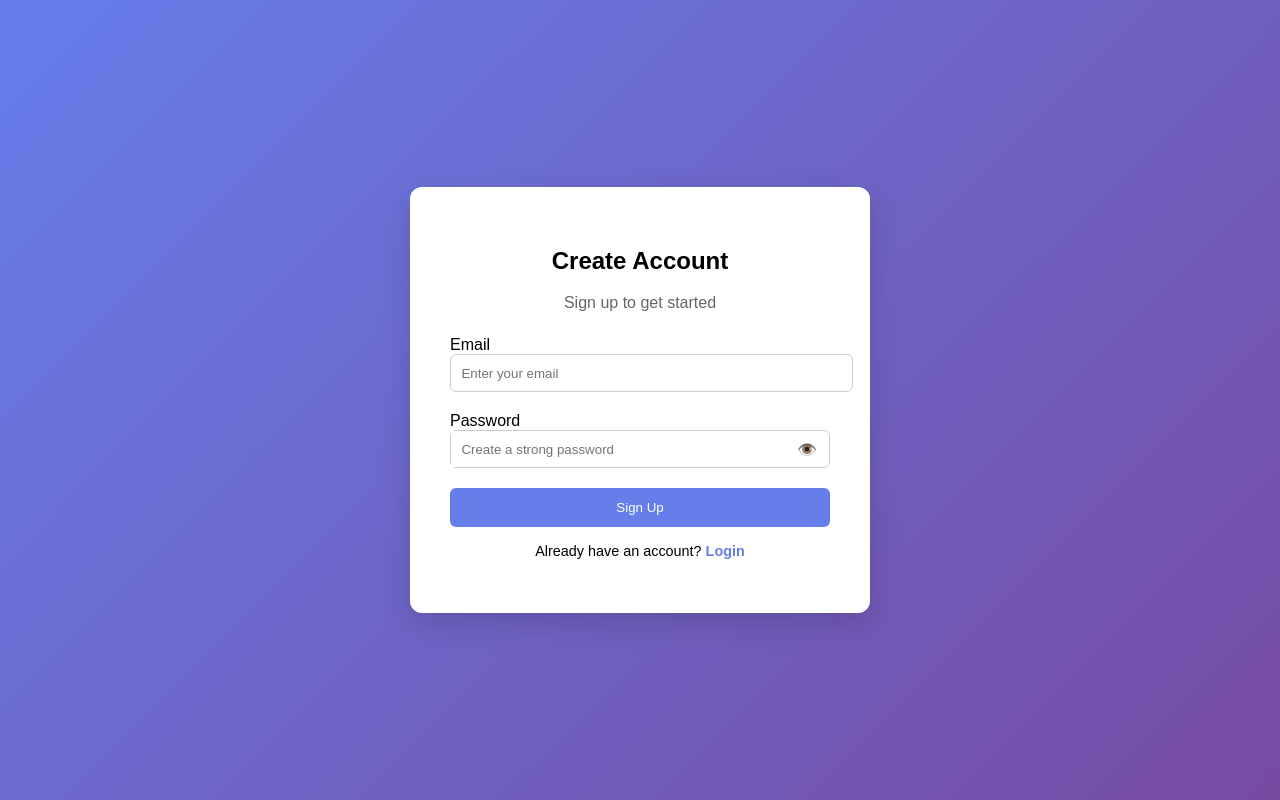
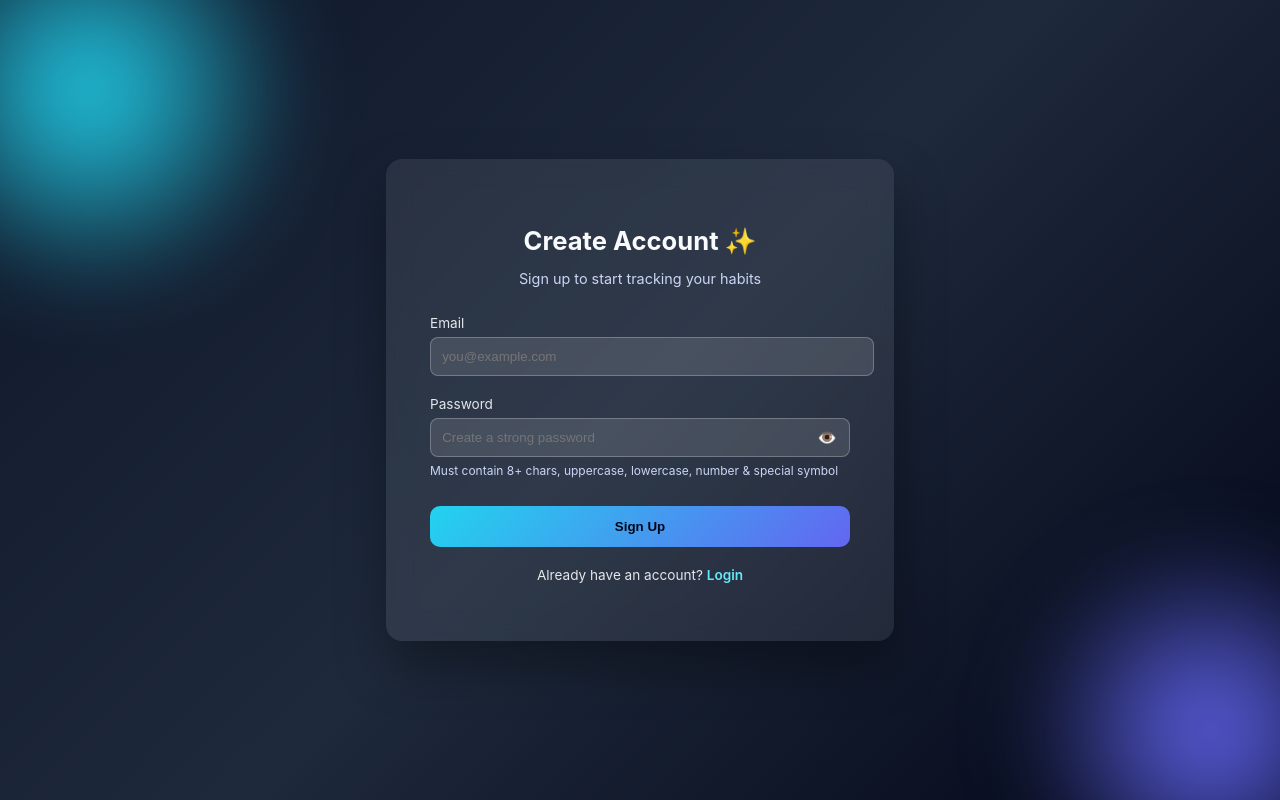
Before and after one commit to KaushalMikaelson/habit-tracker, a React (Create React App) app in the folder frontend/: page /signup in a window 1280 px wide. Built offline with nearby package versions, Linux system fonts and the light colour scheme.

Commit message:
Polished Login and Signup with improved UX

```diff
--- a/frontend/src/pages/Login.js
+++ b/frontend/src/pages/Login.js
@@ -1,4 +1,4 @@
-import React, { useState } from "react";
+import React, { useState, useEffect } from "react";
 import { useAuth } from "../auth/AuthContext";
 import api from "../api/axios";
 import { jwtDecode } from "jwt-decode";
@@ -12,43 +12,59 @@ function Login() {
 
     const { login } = useAuth();
 
+    // ✅ Prefill last used email
+    useEffect(() => {
+        const savedEmail = localStorage.getItem("lastLoggedInEmail");
+        if (savedEmail) setEmail(savedEmail);
+    }, []);
+
     const handleSubmit = async (e) => {
         e.preventDefault();
+        if (loading) return;
+
         setError("");
         setLoading(true);
 
         try {
             const res = await api.post("/auth/login", { email, password });
-            const decodedToken = jwtDecode(res.data.token);
-            console.log("DECODED TOKEN OBJECT:", decodedToken);
-            localStorage.setItem("token", res.data.token);
 
-            login({
-                userId: decodedToken.id,
-                email: decodedToken.email,
+            localStorage.setItem("lastLoggedInEmail", email);
 
-            });
+            login(res.data.token);
         } catch (err) {
-            setError("Invalid email or password");
+            if (!err.response) {
+                setError("Server unavailable. Please try again later.");
+            } else if (err.response.status === 401) {
+                setError("Invalid email or password.");
+            } else {
+                setError("Something went wrong. Please try again.");
+            }
         } finally {
             setLoading(false);
         }
     };
 
     return (
-        <div style={styles.container}>
+        <div style={styles.page}>
+            {/* Decorative blurred shapes */}
+            <div style={styles.blobOne} />
+            <div style={styles.blobTwo} />
+
             <form style={styles.card} onSubmit={handleSubmit}>
-                <h2 style={styles.title}>Welcome Back</h2>
-                <p style={styles.subtitle}>Login to continue</p>
+                <h2 style={styles.title}>Welcome Back 👋</h2>
+                <p style={styles.subtitle}>
+                    Log in to continue tracking your habits
+                </p>
 
                 {error && <div style={styles.error}>{error}</div>}
 
                 <div style={styles.group}>
-                    <label>Email</label>
+                    <label style={styles.label}>Email</label>
                     <input
                         type="email"
-                        placeholder="Enter your email"
+                        placeholder="you@example.com"
                         value={email}
+                        disabled={loading}
                         onChange={(e) => setEmail(e.target.value)}
                         required
                         style={styles.input}
@@ -56,12 +72,13 @@ function Login() {
                 </div>
 
                 <div style={styles.group}>
-                    <label>Password</label>
+                    <label style={styles.label}>Password</label>
                     <div style={styles.passwordBox}>
                         <input
                             type={showPassword ? "text" : "password"}
                             placeholder="Enter your password"
                             value={password}
+                            disabled={loading}
                             onChange={(e) => setPassword(e.target.value)}
                             required
                             style={styles.passwordInput}
@@ -92,82 +109,148 @@ function Login() {
     );
 }
 
-/* ---------- Styles ---------- */
+/* ================= STYLES ================= */
 
 const styles = {
-    container: {
+    page: {
         minHeight: "100vh",
         display: "flex",
         alignItems: "center",
         justifyContent: "center",
-        background: "linear-gradient(135deg, #667eea, #764ba2)",
-        fontFamily: "Arial, sans-serif",
+        position: "relative",
+        overflow: "hidden",
+        background:
+            "linear-gradient(135deg, #0f172a, #1e293b, #020617)",
+        fontFamily: "Inter, system-ui, sans-serif",
     },
+
+    blobOne: {
+        position: "absolute",
+        width: "420px",
+        height: "420px",
+        background: "radial-gradient(circle, #6366f1, transparent 70%)",
+        top: "-120px",
+        left: "-120px",
+        filter: "blur(40px)",
+    },
+
+    blobTwo: {
+        position: "absolute",
+        width: "380px",
+        height: "380px",
+        background: "radial-gradient(circle, #22d3ee, transparent 70%)",
+        bottom: "-120px",
+        right: "-120px",
+        filter: "blur(40px)",
+    },
+
     card: {
-        background: "#fff",
-        padding: "2.5rem",
+        position: "relative",
+        zIndex: 1,
         width: "100%",
-        maxWidth: "380px",
-        borderRadius: "12px",
-        boxShadow: "0 10px 30px rgba(0,0,0,0.15)",
+        maxWidth: "400px",
+        padding: "2.75rem",
+        borderRadius: "16px",
+        background: "rgba(255, 255, 255, 0.08)",
+        backdropFilter: "blur(14px)",
+        boxShadow: "0 25px 50px rgba(0,0,0,0.35)",
+        color: "#f9fafb",
     },
-    title: { textAlign: "center" },
+
+    title: {
+        textAlign: "center",
+        fontSize: "1.6rem",
+        fontWeight: 700,
+        marginBottom: "0.25rem",
+    },
+
     subtitle: {
         textAlign: "center",
-        color: "#666",
-        marginBottom: "1.5rem",
+        fontSize: "0.9rem",
+        color: "#cbd5f5",
+        marginBottom: "1.75rem",
     },
+
     error: {
-        background: "#ffe5e5",
-        color: "#d8000c",
+        background: "rgba(239,68,68,0.15)",
+        color: "#fecaca",
         padding: "0.6rem",
-        borderRadius: "6px",
+        borderRadius: "8px",
         marginBottom: "1rem",
         textAlign: "center",
+        fontSize: "0.85rem",
     },
-    group: { marginBottom: "1.25rem" },
+
+    group: {
+        marginBottom: "1.25rem",
+    },
+
+    label: {
+        fontSize: "0.85rem",
+        marginBottom: "0.35rem",
+        display: "block",
+        color: "#e5e7eb",
+    },
+
     input: {
         width: "100%",
-        padding: "0.65rem",
-        borderRadius: "6px",
-        border: "1px solid #ccc",
+        padding: "0.7rem",
+        borderRadius: "8px",
+        border: "1px solid rgba(255,255,255,0.25)",
+        background: "rgba(255,255,255,0.12)",
+        color: "#fff",
+        outline: "none",
     },
+
     passwordBox: {
         display: "flex",
         alignItems: "center",
-        border: "1px solid #ccc",
-        borderRadius: "6px",
+        borderRadius: "8px",
+        border: "1px solid rgba(255,255,255,0.25)",
+        background: "rgba(255,255,255,0.12)",
     },
+
     passwordInput: {
         flex: 1,
-        padding: "0.65rem",
+        padding: "0.7rem",
         border: "none",
+        background: "transparent",
+        color: "#fff",
         outline: "none",
     },
+
     eye: {
         background: "none",
         border: "none",
         cursor: "pointer",
         padding: "0 0.75rem",
         fontSize: "1rem",
+        color: "#e5e7eb",
     },
+
     button: {
         width: "100%",
-        padding: "0.75rem",
-        background: "#667eea",
-        color: "#fff",
+        padding: "0.8rem",
+        marginTop: "0.5rem",
+        background: "linear-gradient(135deg, #6366f1, #22d3ee)",
+        color: "#020617",
+        fontWeight: 700,
         border: "none",
-        borderRadius: "6px",
+        borderRadius: "10px",
         cursor: "pointer",
+        opacity: 1,
     },
+
     footer: {
         textAlign: "center",
-        marginTop: "1rem",
-        fontSize: "0.9rem",
+        marginTop: "1.25rem",
+        fontSize: "0.85rem",
+        color: "#e5e7eb",
     },
+
     link: {
-        color: "#667eea",
-        fontWeight: "bold",
+        color: "#67e8f9",
+        fontWeight: 600,
         textDecoration: "none",
     },
 };
--- a/frontend/src/pages/Signup.js
+++ b/frontend/src/pages/Signup.js
@@ -1,6 +1,8 @@
 import React, { useState } from "react";
+import { useNavigate } from "react-router-dom";
 import api from "../api/axios";
 
+/* ---------- Password Strength ---------- */
 function isStrongPassword(password) {
   return /^(?=.*[a-z])(?=.*[A-Z])(?=.*\d)(?=.*[@$!%*?&]).{8,}$/.test(
     password
@@ -8,17 +10,19 @@ function isStrongPassword(password) {
 }
 
 function Signup() {
+  const navigate = useNavigate();
+
   const [email, setEmail] = useState("");
   const [password, setPassword] = useState("");
   const [showPassword, setShowPassword] = useState(false);
   const [error, setError] = useState("");
-  const [success, setSuccess] = useState("");
   const [loading, setLoading] = useState(false);
 
   const handleSubmit = async (e) => {
     e.preventDefault();
+    if (loading) return;
+
     setError("");
-    setSuccess("");
     setLoading(true);
 
     if (!isStrongPassword(password)) {
@@ -31,31 +35,41 @@ function Signup() {
 
     try {
       await api.post("/auth/register", { email, password });
-      setSuccess("Signup successful. Please login.");
-      setEmail("");
-      setPassword("");
-    } catch {
-      setError("Signup failed. Email may already exist.");
+
+      // ✅ Redirect to login after successful signup
+      navigate("/login", { replace: true });
+    } catch (err) {
+      if (!err.response) {
+        setError("Server unavailable. Please try again later.");
+      } else {
+        setError("Signup failed. Email may already exist.");
+      }
     } finally {
       setLoading(false);
     }
   };
 
   return (
-    <div style={styles.container}>
+    <div style={styles.page}>
+      {/* Decorative blurred shapes */}
+      <div style={styles.blobOne} />
+      <div style={styles.blobTwo} />
+
       <form style={styles.card} onSubmit={handleSubmit}>
-        <h2 style={styles.title}>Create Account</h2>
-        <p style={styles.subtitle}>Sign up to get started</p>
+        <h2 style={styles.title}>Create Account ✨</h2>
+        <p style={styles.subtitle}>
+          Sign up to start tracking your habits
+        </p>
 
         {error && <div style={styles.error}>{error}</div>}
-        {success && <div style={styles.success}>{success}</div>}
 
         <div style={styles.group}>
-          <label>Email</label>
+          <label style={styles.label}>Email</label>
           <input
             type="email"
-            placeholder="Enter your email"
+            placeholder="you@example.com"
             value={email}
+            disabled={loading}
             onChange={(e) => setEmail(e.target.value)}
             required
             style={styles.input}
@@ -63,12 +77,13 @@ function Signup() {
         </div>
 
         <div style={styles.group}>
-          <label>Password</label>
+          <label style={styles.label}>Password</label>
           <div style={styles.passwordBox}>
             <input
               type={showPassword ? "text" : "password"}
               placeholder="Create a strong password"
               value={password}
+              disabled={loading}
               onChange={(e) => setPassword(e.target.value)}
               required
               style={styles.passwordInput}
@@ -82,10 +97,14 @@ function Signup() {
               {showPassword ? "🙈" : "👁️"}
             </button>
           </div>
+
+          <p style={styles.hint}>
+            Must contain 8+ chars, uppercase, lowercase, number & special symbol
+          </p>
         </div>
 
         <button type="submit" style={styles.button} disabled={loading}>
-          {loading ? "Signing up..." : "Sign Up"}
+          {loading ? "Creating account..." : "Sign Up"}
         </button>
 
         <p style={styles.footer}>
@@ -99,90 +118,153 @@ function Signup() {
   );
 }
 
-/* ---------- Styles ---------- */
+/* ================= STYLES ================= */
 
 const styles = {
-  container: {
+  page: {
     minHeight: "100vh",
     display: "flex",
     alignItems: "center",
     justifyContent: "center",
-    background: "linear-gradient(135deg, #667eea, #764ba2)",
-    fontFamily: "Arial, sans-serif",
+    position: "relative",
+    overflow: "hidden",
+    background:
+      "linear-gradient(135deg, #0f172a, #1e293b, #020617)",
+    fontFamily: "Inter, system-ui, sans-serif",
   },
+
+  blobOne: {
+    position: "absolute",
+    width: "420px",
+    height: "420px",
+    background: "radial-gradient(circle, #22d3ee, transparent 70%)",
+    top: "-120px",
+    left: "-120px",
+    filter: "blur(40px)",
+  },
+
+  blobTwo: {
+    position: "absolute",
+    width: "380px",
+    height: "380px",
+    background: "radial-gradient(circle, #6366f1, transparent 70%)",
+    bottom: "-120px",
+    right: "-120px",
+    filter: "blur(40px)",
+  },
+
   card: {
-    background: "#fff",
-    padding: "2.5rem",
+    position: "relative",
+    zIndex: 1,
     width: "100%",
-    maxWidth: "380px",
-    borderRadius: "12px",
-    boxShadow: "0 10px 30px rgba(0,0,0,0.15)",
+    maxWidth: "420px",
+    padding: "2.75rem",
+    borderRadius: "16px",
+    background: "rgba(255, 255, 255, 0.08)",
+    backdropFilter: "blur(14px)",
+    boxShadow: "0 25px 50px rgba(0,0,0,0.35)",
+    color: "#f9fafb",
   },
-  title: { textAlign: "center" },
+
+  title: {
+    textAlign: "center",
+    fontSize: "1.6rem",
+    fontWeight: 700,
+    marginBottom: "0.25rem",
+  },
+
   subtitle: {
     textAlign: "center",
-    color: "#666",
-    marginBottom: "1.5rem",
+    fontSize: "0.9rem",
+    color: "#cbd5f5",
+    marginBottom: "1.75rem",
   },
+
   error: {
-    background: "#ffe5e5",
-    color: "#d8000c",
+    background: "rgba(239,68,68,0.15)",
+    color: "#fecaca",
     padding: "0.6rem",
-    borderRadius: "6px",
+    borderRadius: "8px",
     marginBottom: "1rem",
     textAlign: "center",
+    fontSize: "0.85rem",
   },
-  success: {
-    background: "#e6fffa",
-    color: "#065f46",
-    padding: "0.6rem",
-    borderRadius: "6px",
-    marginBottom: "1rem",
-    textAlign: "center",
+
+  group: {
+    marginBottom: "1.25rem",
   },
-  group: { marginBottom: "1.25rem" },
+
+  label: {
+    fontSize: "0.85rem",
+    marginBottom: "0.35rem",
+    display: "block",
+    color: "#e5e7eb",
+  },
+
+  hint: {
+    marginTop: "0.4rem",
+    fontSize: "0.75rem",
+    color: "#cbd5f5",
+  },
+
   input: {
     width: "100%",
-    padding: "0.65rem",
-    borderRadius: "6px",
-    border: "1px solid #ccc",
+    padding: "0.7rem",
+    borderRadius: "8px",
+    border: "1px solid rgba(255,255,255,0.25)",
+    background: "rgba(255,255,255,0.12)",
+    color: "#fff",
+    outline: "none",
   },
+
   passwordBox: {
     display: "flex",
     alignItems: "center",
-    border: "1px solid #ccc",
-    borderRadius: "6px",
+    borderRadius: "8px",
+    border: "1px solid rgba(255,255,255,0.25)",
+    background: "rgba(255,255,255,0.12)",
   },
+
   passwordInput: {
     flex: 1,
-    padding: "0.65rem",
+    padding: "0.7rem",
     border: "none",
+    background: "transparent",
+    color: "#fff",
     outline: "none",
   },
+
   eye: {
     background: "none",
     border: "none",
     cursor: "pointer",
     padding: "0 0.75rem",
     fontSize: "1rem",
+    color: "#e5e7eb",
   },
+
   button: {
     width: "100%",
-    padding: "0.75rem",
-    background: "#667eea",
-    color: "#fff",
+    padding: "0.8rem",
+    marginTop: "0.5rem",
+    background: "linear-gradient(135deg, #22d3ee, #6366f1)",
+    color: "#020617",
+    fontWeight: 700,
     border: "none",
-    borderRadius: "6px",
+    borderRadius: "10px",
     cursor: "pointer",
   },
+
   footer: {
     textAlign: "center",
-    marginTop: "1rem",
-    fontSize: "0.9rem",
+    marginTop: "1.25rem",
+    fontSize: "0.85rem",
+    color: "#e5e7eb",
   },
+
   link: {
-    color: "#667eea",
-    fontWeight: "bold",
+    color: "#67e8f9",
+    fontWeight: 600,
     textDecoration: "none",
   },
 };
```
